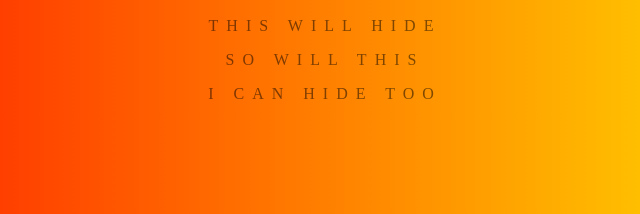
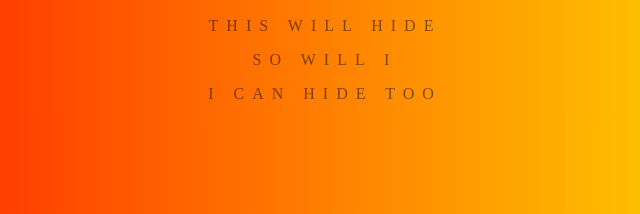
Before and after one commit to Jerry299/Background-Generator, a website: page index.html in a window 1280 px wide. Shown: the part 282-496 px from the top of the page, 315-955 px from the left. Drawn offline with Linux system fonts and the light colour scheme.

Commit message:
package.json included

```diff
--- a/index.html
+++ b/index.html
@@ -11,7 +11,7 @@
 	<h2>Current CSS Background</h2>
 	<h3></h3>
 	<p id="para">This will hide</p>
-	<p id="para1">So will This </p>
+	<p id="para1">So will I </p>
 	<p id="para2">I can hide too</p>
 	<script type="text/javascript" src="script.js"></script>
 </body>
```
Also changed, not shown: package.json (added, +19 -0 lines).
